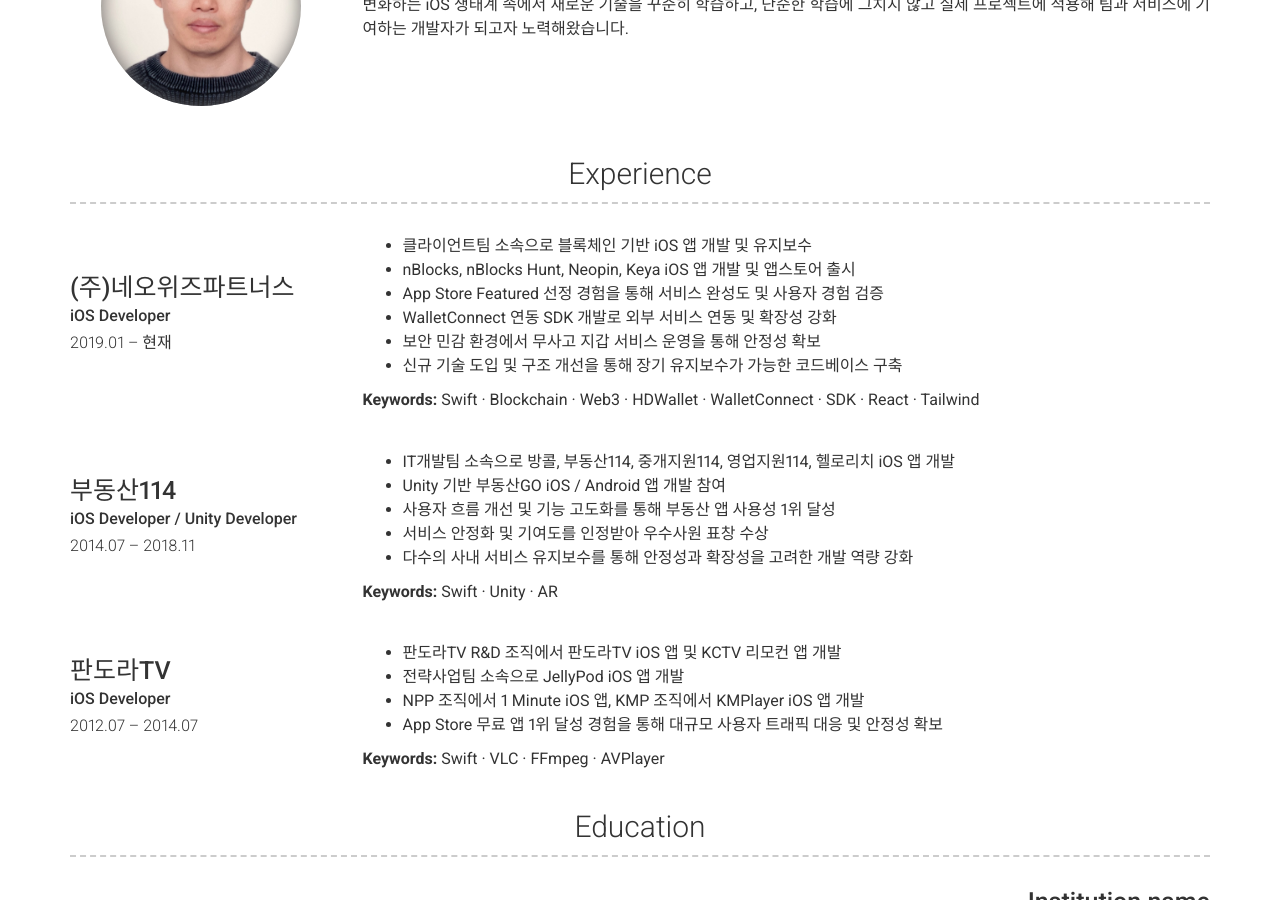
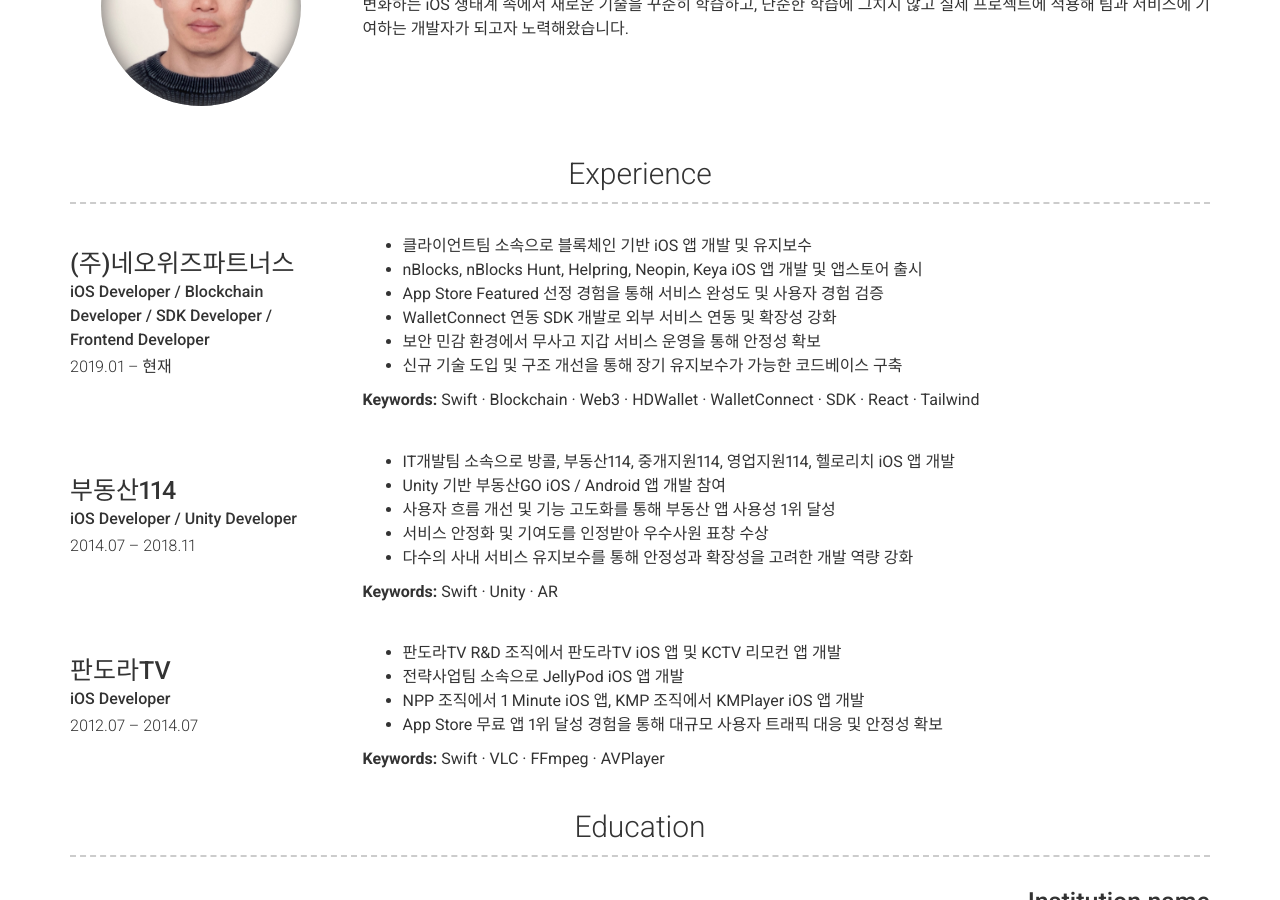
Before and after one commit to toypresent81/toypresent81.github.io, a Jekyll site: the page built from index.md, in a window 1280 px wide and 900 px high, scrolled down 396 px. Built offline with Jekyll 4.4.1, drawn with Linux system fonts in a browser that asks for light colours; nearby versions of some CDN libraries.

Commit message:
Update _config.yml

```diff
--- a/_config.yml
+++ b/_config.yml
@@ -51,11 +51,11 @@ content:
     content:
       - layout: left
         title: (주)네오위즈파트너스
-        sub_title: iOS Developer
+        sub_title: iOS Developer / Blockchain Developer / SDK Developer / Frontend Developer
         caption: 2019.01 – 현재
         description: |
           - 클라이언트팀 소속으로 블록체인 기반 iOS 앱 개발 및 유지보수
-          - nBlocks, nBlocks Hunt, Neopin, Keya iOS 앱 개발 및 앱스토어 출시
+          - nBlocks, nBlocks Hunt, Helpring, Neopin, Keya iOS 앱 개발 및 앱스토어 출시
           - App Store Featured 선정 경험을 통해 서비스 완성도 및 사용자 경험 검증
           - WalletConnect 연동 SDK 개발로 외부 서비스 연동 및 확장성 강화
           - 보안 민감 환경에서 무사고 지갑 서비스 운영을 통해 안정성 확보
```
